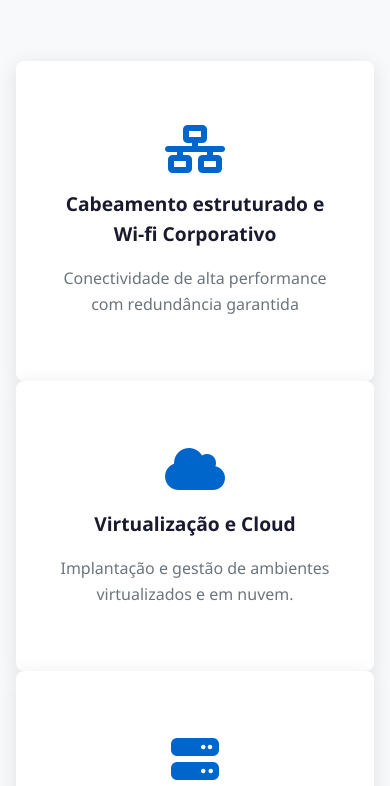
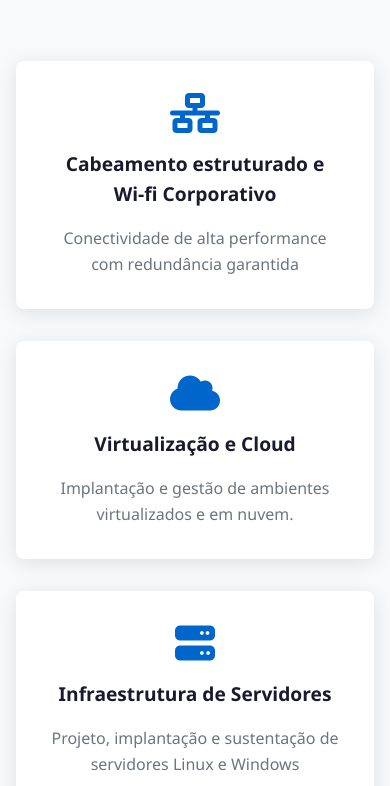
Before and after one commit to mhj-ti/website-mhj, a plain HTML site: page index.html in a window 390 px wide. Shown: the part 5664-6450 px from the top of the page. Drawn offline with Linux system fonts and the light colour scheme.

Commit message:
deploy: 4bd0cfce99714d074e0cd8dad9266afa15dddcfd

```diff
--- a/css/style.css
+++ b/css/style.css
@@ -501,11 +501,15 @@
 
 .infra-card {
     background: var(--white);
-    padding: var(--spacing-lg) var(--spacing-md);
+    padding: var(--spacing-md);
     border-radius: var(--border-radius);
     text-align: center;
     box-shadow: var(--box-shadow);
     transition: var(--transition);
+    display: flex;
+    flex-direction: column;
+    justify-content: center;
+    min-height: 200px;
 }
 
 .infra-card:hover {
@@ -514,7 +518,7 @@
 }
 
 .infra-card i {
-    font-size: 3rem;
+    font-size: 2.5rem;
     color: var(--primary-color);
     margin-bottom: var(--spacing-sm);
 }
@@ -802,9 +806,12 @@
     }
 
     .services-grid,
-    .differentials-grid,
-    .infrastructure-grid {
+    .differentials-grid {
         grid-template-columns: 1fr;
+    }
+
+    .servicos-grid {
+        grid-template-columns: repeat(auto-fit, minmax(280px, 1fr));
     }
 }
 
--- a/index.html
+++ b/index.html
@@ -249,7 +249,7 @@
                 <span class="section-tag">SERVIÇOS</span>
                 <h2>Tecnologia de Ponta para Garantir Excelência</h2>
             </div>
-            <div class="infrastructure-grid">
+            <div class="servicos-grid">
                 <div class="infra-card">
                     <i class="fas fa-network-wired"></i>
                     <h3>Cabeamento estruturado e Wi-fi Corporativo</h3>
```
